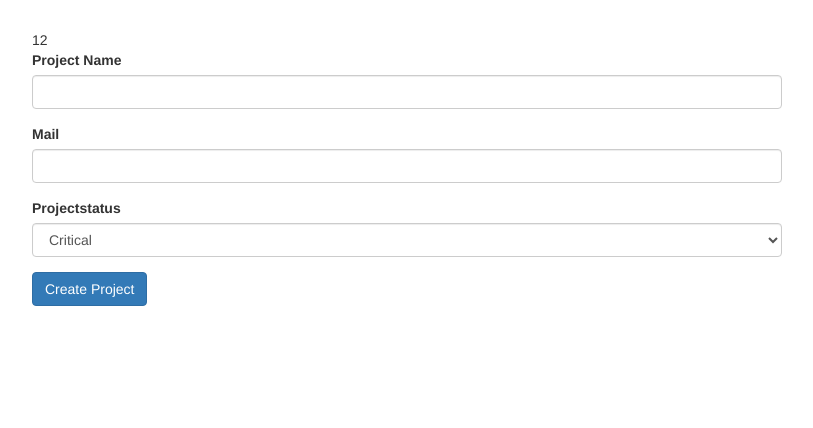
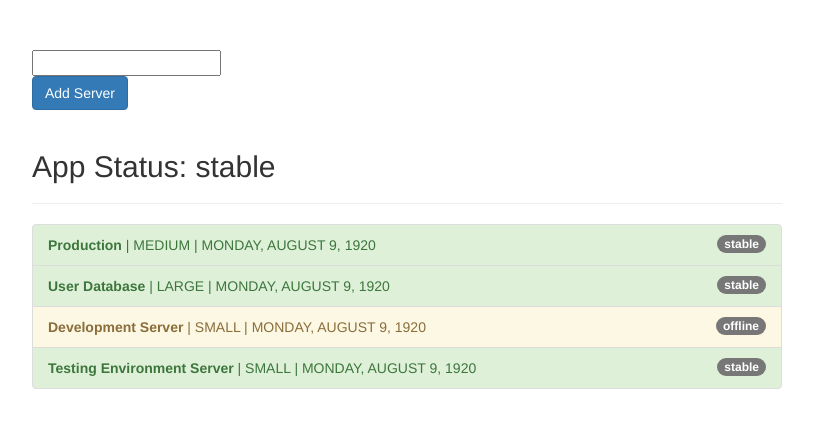
Before and after one commit to romangrb/ng-train, an Angular app: page / in a window 1280 px wide. Shown: the top 428 px of the page, without its empty margins (233-1046 px from the left). Built offline with nearby package versions, Linux system fonts and the light colour scheme.

Commit message:
task init pipes

```diff
--- a/src/app/app.component.css
+++ b/src/app/app.component.css
@@ -1,3 +1,3 @@
 .container {
-  margin-top: 30px;
+  margin-top: 50px;
 }
--- a/src/app/app.component.html
+++ b/src/app/app.component.html
@@ -1,49 +1,26 @@
 <div class="container">
   <div class="row">
-    <div class="col-xs-12 col-sm-10 col-md-8 col-sm-offset-1 col-md-offset-2">12
-      <!--
-          Create a Form with the following Controls and Validators
-          1) Project Name (should not be empty)
-          2) Mail (should not be a empty and a valid email)
-          3) Project Status Dropdown, with three values: 'Stable', 'Critical', 'Finished'
-          4) Submit Button
-
-          Add your own Validator which doesn't allow "Test" as a Project Name
-
-          Also implement that Validator as an async Validator (replace the other one)
-
-          Upon submitting the form, simply print the value to the console
-      -->
-      <form [formGroup]="projectForm" (ngSubmit)="onSaveProject()">
-        <div class="form-group">
-          <label for="name">Project Name</label>
-          <input
-            type="text"
-            id="name"
-            formControlName="projectName"
-            class="form-control">
-        </div>
-        <div class="form-group">
-          <label for="email">Mail</label>
-          <input
-            type="email"
-            id="email"
-            formControlName="email"
-            class="form-control">
-        </div>
-        <div class="form-group">
-          <label for="status">Projectstatus</label>
-          <select
-            id="status"
-            formControlName="projectStatus"
-            class="form-control">
-            <option value="stable">Stable</option>
-            <option value="critical">Critical</option>
-            <option value="finished">Finished</option>
-          </select>
-        </div>
-        <button class="btn btn-primary" type="submit">Create Project</button>
-      </form>
+    <div class="col-xs-12 col-sm-10 col-md-8 col-sm-offset-1 col-md-offset-2">
+      <input type="text" [(ngModel)]="filteredStatus">
+      <br>
+      <button class="btn btn-primary" (click)="onAddServer()">Add Server</button>
+      <br><br>
+      <h2>App Status: {{ appStatus | async}}</h2>
+      <hr>
+      <ul class="list-group">
+        <li
+          class="list-group-item"
+          *ngFor="let server of servers"
+          [ngClass]="getStatusClasses(server)">
+          <span
+            class="badge">
+            {{ server.status }}
+          </span>
+          <strong>{{ server.name }}</strong> |
+          {{ server.instanceType | uppercase }} |
+          {{ server.started | date:'fullDate' | uppercase }}
+        </li>
+      </ul>
     </div>
   </div>
 </div>
--- a/src/app/app.component.ts
+++ b/src/app/app.component.ts
@@ -1,28 +1,56 @@
 import { Component, OnInit } from '@angular/core';
-import { FormControl, FormGroup, Validators } from '@angular/forms';
-import { CustomValidators } from './custom-validators';
 
 @Component({
   selector: 'app-root',
   templateUrl: './app.component.html',
   styleUrls: ['./app.component.css']
 })
-export class AppComponent implements OnInit {
-  projectForm: FormGroup;
-
-  ngOnInit() {
-    this.projectForm = new FormGroup({
-      'projectName': new FormControl(
-        null,
-        [Validators.required, CustomValidators.invalidProjectName],
-        CustomValidators.asyncInvalidProjectName
-      ),
-      'email': new FormControl(null, [Validators.required, Validators.email]),
-      'projectStatus': new FormControl('critical')
+export class AppComponent {
+  appStatus = new Promise((resolve, reject) => {
+    setTimeout(() => {
+      resolve('stable');
+    }, 2000);
+  });
+  servers = [
+    {
+      instanceType: 'medium',
+      name: 'Production',
+      status: 'stable',
+      started: new Date(15, 1, 2017)
+    },
+    {
+      instanceType: 'large',
+      name: 'User Database',
+      status: 'stable',
+      started: new Date(15, 1, 2017)
+    },
+    {
+      instanceType: 'small',
+      name: 'Development Server',
+      status: 'offline',
+      started: new Date(15, 1, 2017)
+    },
+    {
+      instanceType: 'small',
+      name: 'Testing Environment Server',
+      status: 'stable',
+      started: new Date(15, 1, 2017)
+    }
+  ];
+  filteredStatus = '';
+  getStatusClasses(server: {instanceType: string, name: string, status: string, started: Date}) {
+    return {
+      'list-group-item-success': server.status === 'stable',
+      'list-group-item-warning': server.status === 'offline',
+      'list-group-item-danger': server.status === 'critical'
+    };
+  }
+  onAddServer() {
+    this.servers.push({
+      instanceType: 'small',
+      name: 'New Server',
+      status: 'stable',
+      started: new Date(15, 1, 2017)
     });
   }
-
-  onSaveProject() {
-    console.log(this.projectForm.value);
-  }
 }
--- a/src/app/app.module.ts
+++ b/src/app/app.module.ts
@@ -1,6 +1,6 @@
 import { BrowserModule } from '@angular/platform-browser';
 import { NgModule } from '@angular/core';
-import { ReactiveFormsModule } from '@angular/forms';
+import { FormsModule } from '@angular/forms';
 import { HttpModule } from '@angular/http';
 
 import { AppComponent } from './app.component';
@@ -11,7 +11,7 @@
   ],
   imports: [
     BrowserModule,
-    ReactiveFormsModule,
+    FormsModule,
     HttpModule
   ],
   providers: [],
--- a/src/app/custom-validators.ts
+++ /dev/null
@@ -1,24 +0,0 @@
-import { FormControl } from '@angular/forms';
-import { Observable } from 'rxjs/Observable';
-
-export class CustomValidators {
-  static invalidProjectName(control: FormControl): {[s: string]: boolean} {
-    if (control.value === 'Test') {
-      return {'invalidProjectName': true};
-    }
-    return null;
-  }
-
-  static asyncInvalidProjectName(control: FormControl): Promise<any> | Observable<any> {
-    const promise = new Promise((resolve, reject) => {
-      setTimeout(() => {
-        if (control.value === 'Testproject') {
-          resolve({'invalidProjectName': true});
-        } else {
-          resolve(null);
-        }
-      }, 2000);
-    })
-    return promise;
-  }
-}
```
Also changed, not shown: 1 other file (tests, documents, lock files or other folders).
